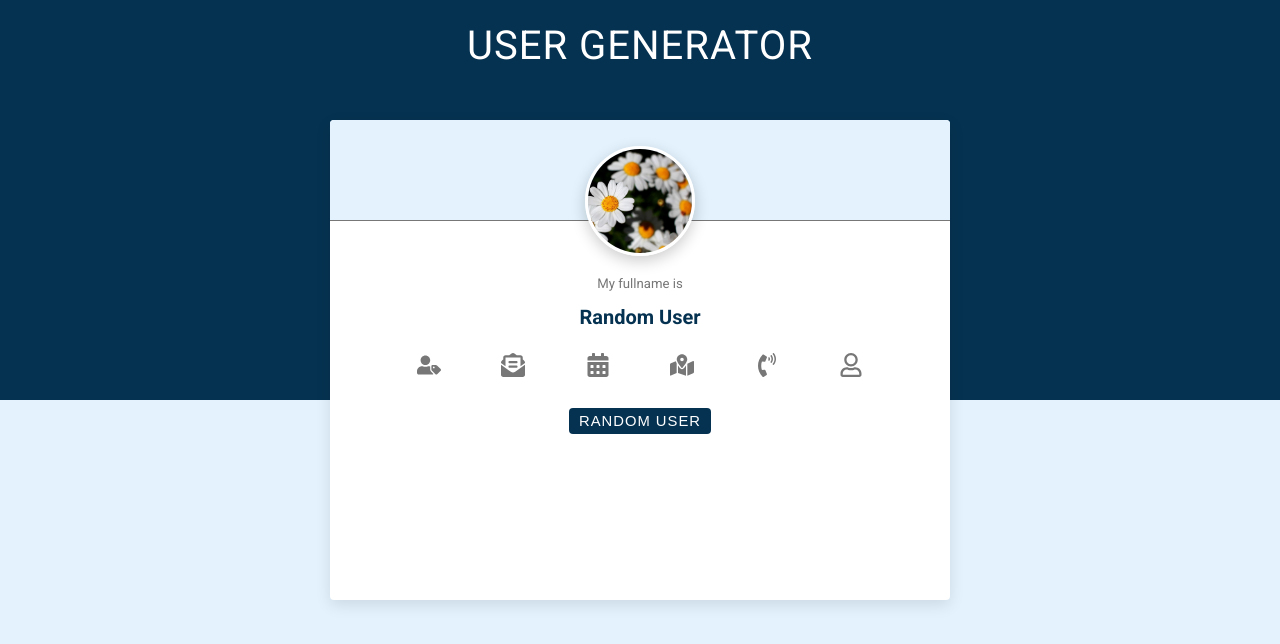
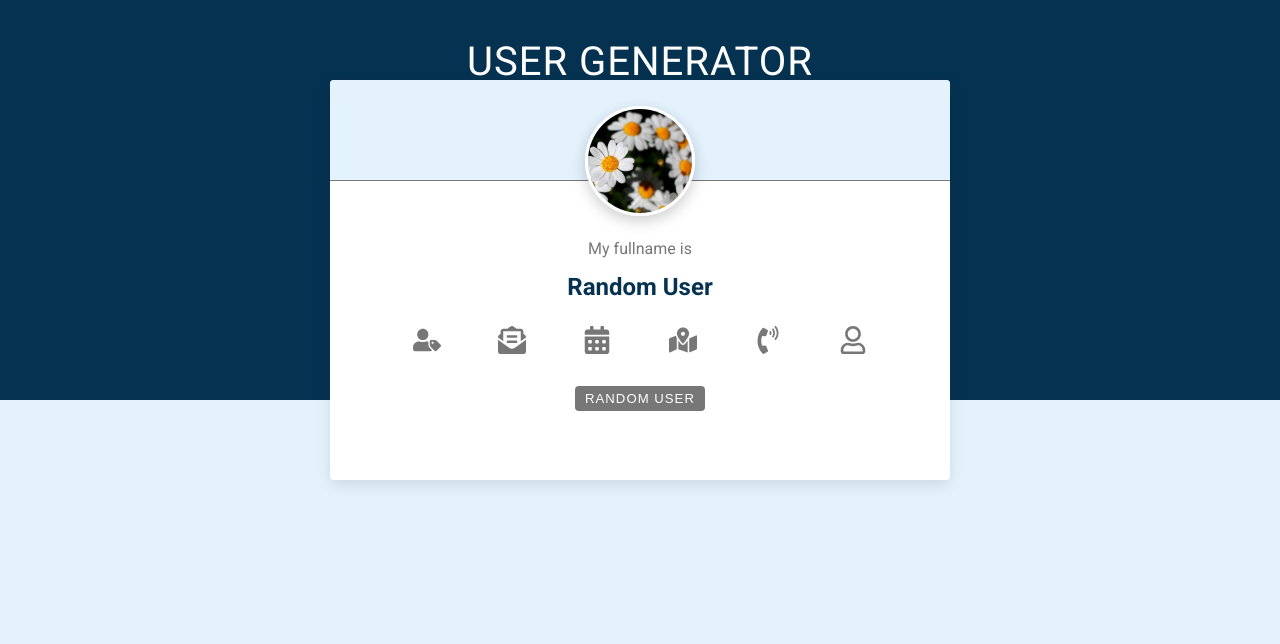
Before and after one commit to hangnguyen81/random-user-generator, a React (Create React App) app: page / in a window 1280 px wide. Shown: the top 644 px of the page. Built offline with nearby package versions, Linux system fonts and the light colour scheme; no server answers.

Commit message:
Update style.css

```diff
--- a/src/style.css
+++ b/src/style.css
@@ -56,7 +56,7 @@ p {
 
 .title{
     margin-top: 0rem;
-    padding-top: 1rem;
+    padding-top: 2rem;
     text-align: center;
     letter-spacing: var(--spacing);
     color: var(--clr-white);
@@ -76,9 +76,9 @@ main{
     width: 90vw;
     max-width: var(--fixed-width);
     min-width: var(--min-width);
-    height: 60vh;
+    height: 50vh;
     position: relative;
-    top: -35vh;
+    top: -40vh;
     background-color: var(--clr-white);
     color:var(--clr-black);
     margin: 0 auto;
@@ -115,13 +115,13 @@ main{
 
 .user--title{
     color: var(--clr-muted);
-    font-size: .825rem;
+    font-size: 1rem;
     margin-bottom: .5rem;
 }
 
 .user--value{
     color: var(--clr-bg-dark);
-    font-size: 1.25rem;
+    font-size: 1.5rem;
     font-weight: 700;
     margin-top: 0;
 }
@@ -134,7 +134,7 @@ main{
 }
 .icon{
     color: var(--clr-muted);
-    font-size: 1.5rem;
+    font-size: 1.75rem;
     margin: 0;
     border:0;
     background: transparent;
@@ -147,10 +147,10 @@ main{
 }
 
 .btn{
-    font-size: .925rem;
+    font-size: .825rem;
     text-transform: uppercase;
     letter-spacing: var(--spacing);
-    background: var(--clr-bg-dark);
+    background: var(--clr-muted);
     color: var(--clr-white);
     padding: .3rem .6rem;
     border: 0;
@@ -161,5 +161,5 @@ main{
 
 .btn:hover,
 .btn:focus{
-    text-decoration: underline;
+    background: var(--clr-bg-dark);
 }
```
